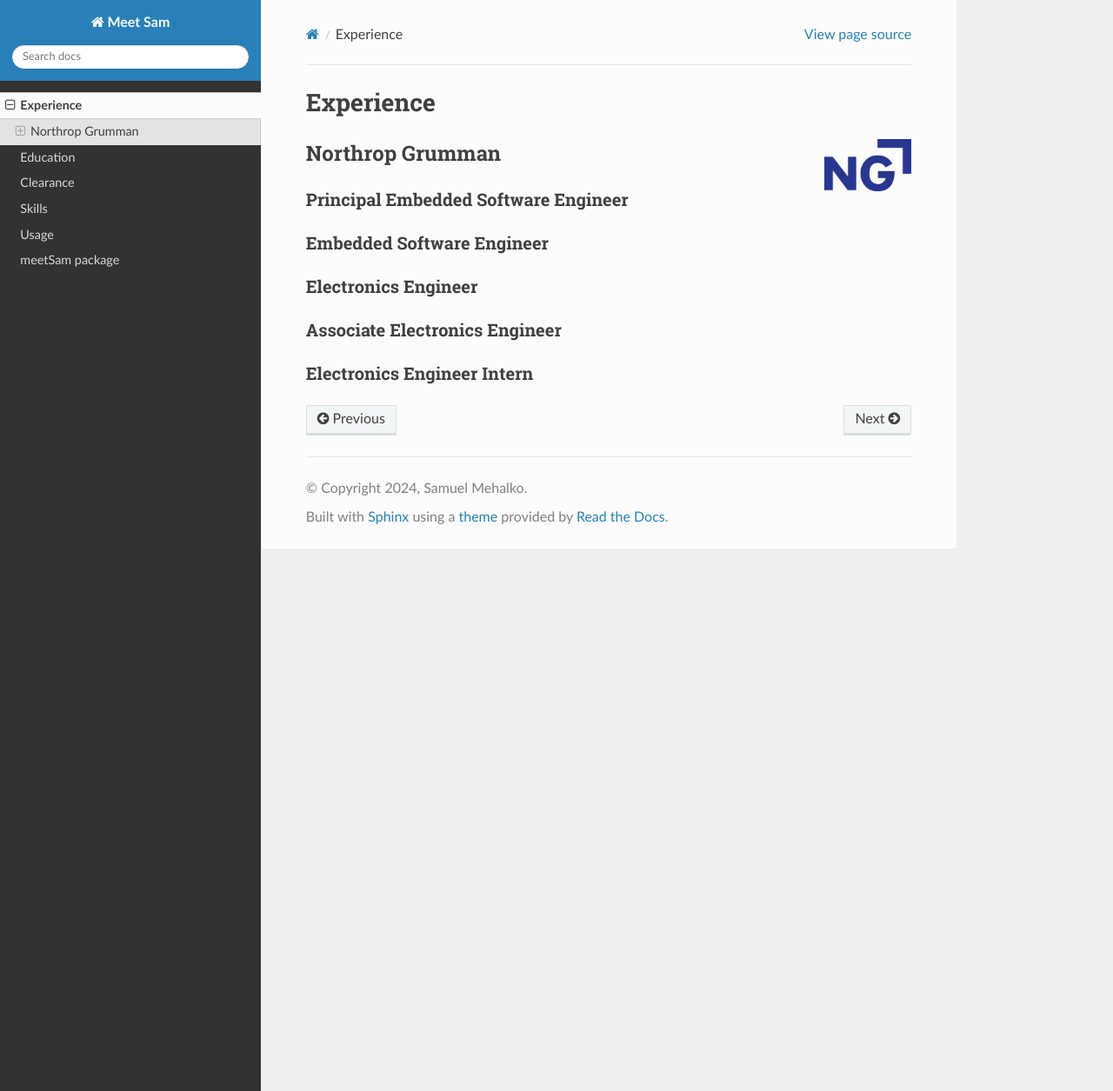
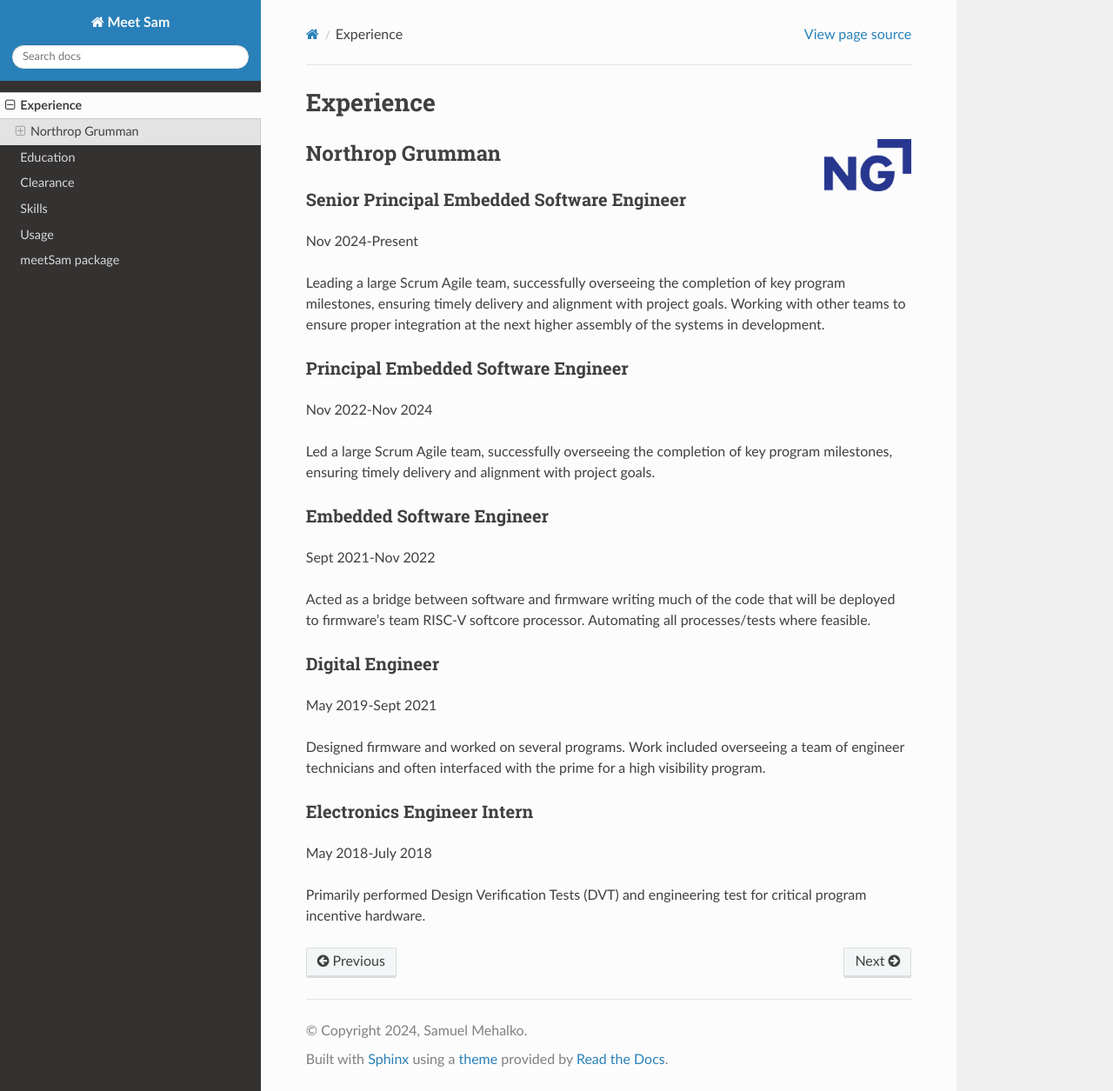
Before and after one commit to SamuelDonovan/meetSam, a Sphinx documentation site: the page built from docs/source/experience.rst, in a window 1280 px wide and 1255 px high. Shown: the whole window at 87% size. Built offline with Sphinx 7.4.7 and the Read the Docs theme 3.1.0, drawn with Linux system fonts in a browser that asks for light colours.

Commit message:
Feat: Add experience, to be expanded on further

```diff
--- a/docs/source/experience.rst
+++ b/docs/source/experience.rst
@@ -10,17 +10,32 @@
 Northrop Grumman
 ================
 
+Senior Principal Embedded Software Engineer
+-------------------------------------------
+Nov 2024-Present
+
+Leading a large Scrum Agile team, successfully overseeing the completion of key program milestones, ensuring timely delivery and alignment with project goals. Working with other teams to ensure proper integration at the next higher assembly of the systems in development.
+
 Principal Embedded Software Engineer
 ------------------------------------
+Nov 2022-Nov 2024
+
+Led a large Scrum Agile team, successfully overseeing the completion of key program milestones, ensuring timely delivery and alignment with project goals.
 
 Embedded Software Engineer
 --------------------------
+Sept 2021-Nov 2022
 
-Electronics Engineer
+Acted as a bridge between software and firmware writing much of the code that will be deployed to firmware's team RISC-V softcore processor. Automating all processes/tests where feasible.
+
+Digital Engineer
 --------------------
+May 2019-Sept 2021
 
-Associate Electronics Engineer
-------------------------------
+Designed firmware and worked on several programs. Work included overseeing a team of engineer technicians and often interfaced with the prime for a high visibility program.
 
 Electronics Engineer Intern
 ---------------------------
+May 2018-July 2018
+
+Primarily performed Design Verification Tests (DVT) and engineering test for critical program incentive hardware.
--- a/docs/source/index.rst
+++ b/docs/source/index.rst
@@ -20,10 +20,6 @@
    :target: https://github.com/SamuelDonovan/meetSam
    :alt: GitHub Repository for meetSam
 
-.. note::
-
-   This project is under active development.
-
 Contents
 --------
 
--- a/docs/source/skills.rst
+++ b/docs/source/skills.rst
@@ -1,7 +1,6 @@
 Skills
 ======
 
-* **Led a Scrum Agile team of 15 software engineers**, successfully overseeing the completion of key program milestones, ensuring timely delivery and alignment with project goals.
 * **Skilled in cryptography and system security**, with expertise in AES, SHA, ECDH, ECDSA, OpenSSL, and TLS, as well as implementing security measures for embedded devices.
 * **Highly skilled in C/C++ programming**, encompassing a broad spectrum from bare-metal/RTL interfaces on custom FPGAs to high-level object-oriented design patterns. Experienced in application and capability development for Linux, VxWorks, and FreeRTOS platforms.
 * **Highly proficient in Python**, specializing in developing CLI tools, scripting, and automation to streamline workflows and enhance system efficiency.
```
Also changed, not shown: 3 other files.
